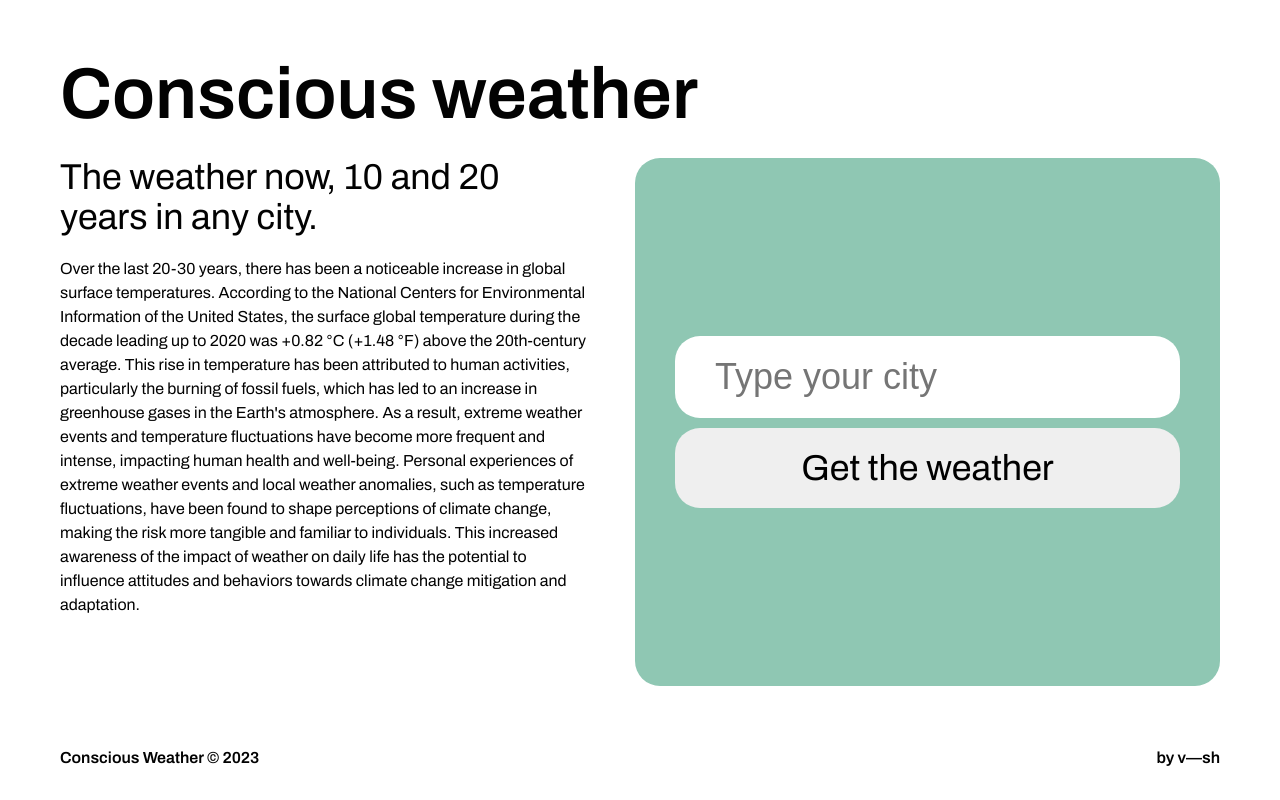
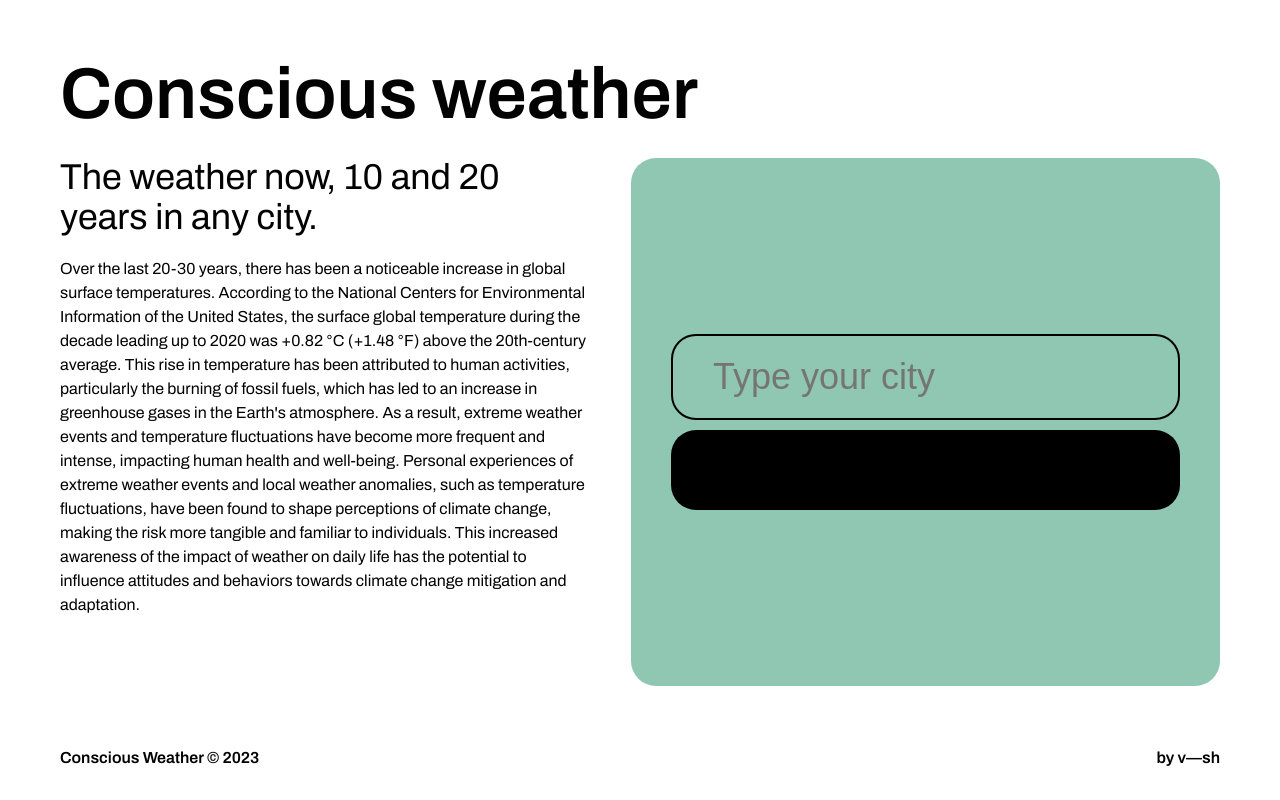
Before and after one commit to dadaismee/conscious-weather, a React (Vite) app: page / in a window 1280 px wide. Built offline with nearby package versions, Linux system fonts and the light colour scheme.

Commit message:
Added placeholder dviz colors, fixed dviz layout

```diff
--- a/src/components/Button.jsx
+++ b/src/components/Button.jsx
@@ -15,10 +15,11 @@ const Wrapper = styled.button`
   font-size: 36px;
   font-family: inherit;
   border: none;
+  background-color: #000;
   transition: all 0.5s cubic-bezier(0.165, 0.84, 0.44, 1);
 
   &:hover {
-    background-color: #000;
     cursor: pointer;
+    box-shadow: 0 0 20px rgba(0, 0, 0, 0.95);
   }
 `;
--- a/src/components/Visualization.jsx
+++ b/src/components/Visualization.jsx
@@ -20,9 +20,7 @@ const Visualization = () => {
   const tenY = getYear(new Date(), 10);
   const twentyY = getYear(new Date(), 20);
 
-
   // Weather calls
-
   const fetchCurrent = useCallback(async () => {
     const currentWeatherURL = `https://api.openweathermap.org/data/2.5/weather?q=${city}&units=metric&appid=${API_Key}`;
     if (!city) {
@@ -74,8 +72,6 @@ const Visualization = () => {
     }
       await fetchTenY();
       await fetchTwentyY();
-
-
     } catch (error) {
       console.error('Error fetching weather data:', error);
     }
@@ -86,6 +82,7 @@ const Visualization = () => {
     event.preventDefault();
     await fetchCurrent();
     setWeatherIsShown(true);
+    console.log(twentyYWeather);
     console.log('The weather in', city, 'is', currentWeather);
   };
 
@@ -96,6 +93,7 @@ const Visualization = () => {
   return (
     <Wrapper>
       {Boolean(!weatherIsShown) ? (
+        <FormContainer>
           <Form onSubmit={handleClick}>
             <Input
               id='city'
@@ -106,8 +104,10 @@ const Visualization = () => {
             />
             <Button onClick={handleClick}>Get Weather</Button>
           </Form>
+        </FormContainer>
       ) : (
         <VertFlex>
+          <WeatherContainer>
             <WeatherLineFlex>
               <p>now</p>
               <p>{currentWeather.weather}</p>
@@ -121,6 +121,18 @@ const Visualization = () => {
               <p>{twentyY.slice(0, 4)}</p>
               <p>{twentyYWeather}°</p>
             </WeatherLineFlex>
+          </WeatherContainer>
+          <Form onSubmit={handleClick}>
+            <Input
+              id='city'
+              type='text'
+              placeholder='Type your city'
+              onChange={handleChange}
+              value={city}
+            />
+            <Button onClick={handleClick}>Get Weather</Button>
+        </Form>
+
         </VertFlex>
         )
       }
@@ -131,26 +143,27 @@ const Visualization = () => {
 const Wrapper = styled.div`
   background-color: #8fc7b3;
   border-radius: 25px;
-  width: 100%;
   height: 66vh;
   display: flex;
   justify-content: center;
-  align-items: center;
 `;
 
 const Form = styled.form`
   width: 100%;
-  margin: 0px 40px;
+  margin: 0px 0px;
   display: flex;
   flex-direction: column;
   gap: 10px;
+  align-self: center;
 `;
 
 const Input = styled.input`
-  border: none;
+  border: solid 2px black;
   border-radius: var(--border-radius);
   text-indent: 20px;
   padding: 20px;
+  background-color: transparent;
+  color: black;
   font-size: 36px;
 `;
 
@@ -170,4 +183,24 @@ const VertFlex = styled.div`
   justify-content: space-between;
 
 `
+const FormContainer = styled.div`
+  margin: 0px 40px;
+  width: 100%;
+  display: flex;
+  align-self: center;
+`
+const nowcolor = "#5679D2";
+const tenYcolor = "#A6F1B2";
+const twentyYcolor = "#1BAECE";
+
+const WeatherContainer = styled.div`
+  display: flex;
+  flex-direction: column;
+  justify-content: space-between;
+  background: linear-gradient(180deg, ${nowcolor}, ${tenYcolor}, ${twentyYcolor});
+  height: 100%;
+  padding: 20px;
+  border-radius: var(--border-radius);
+`
+
 export default Visualization;
```
Lines whose indentation alone changed are shown as unchanged.
